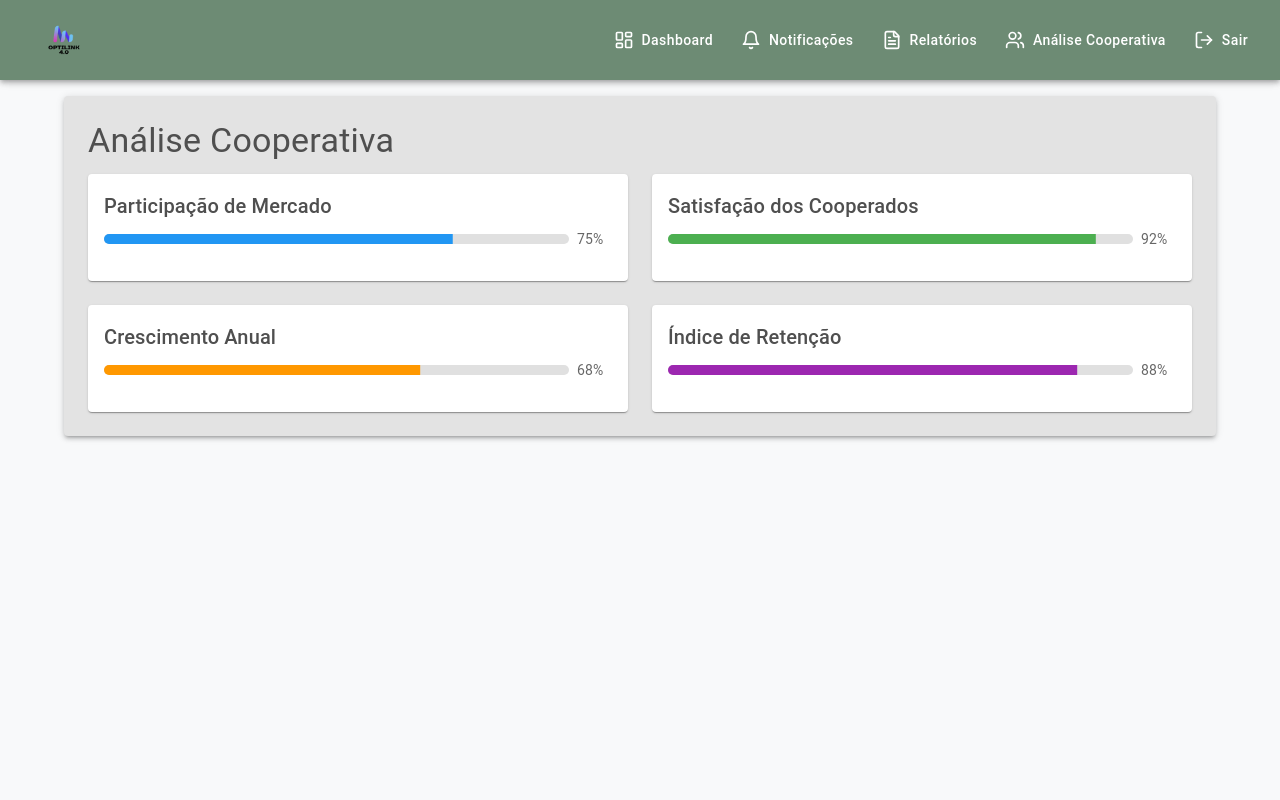
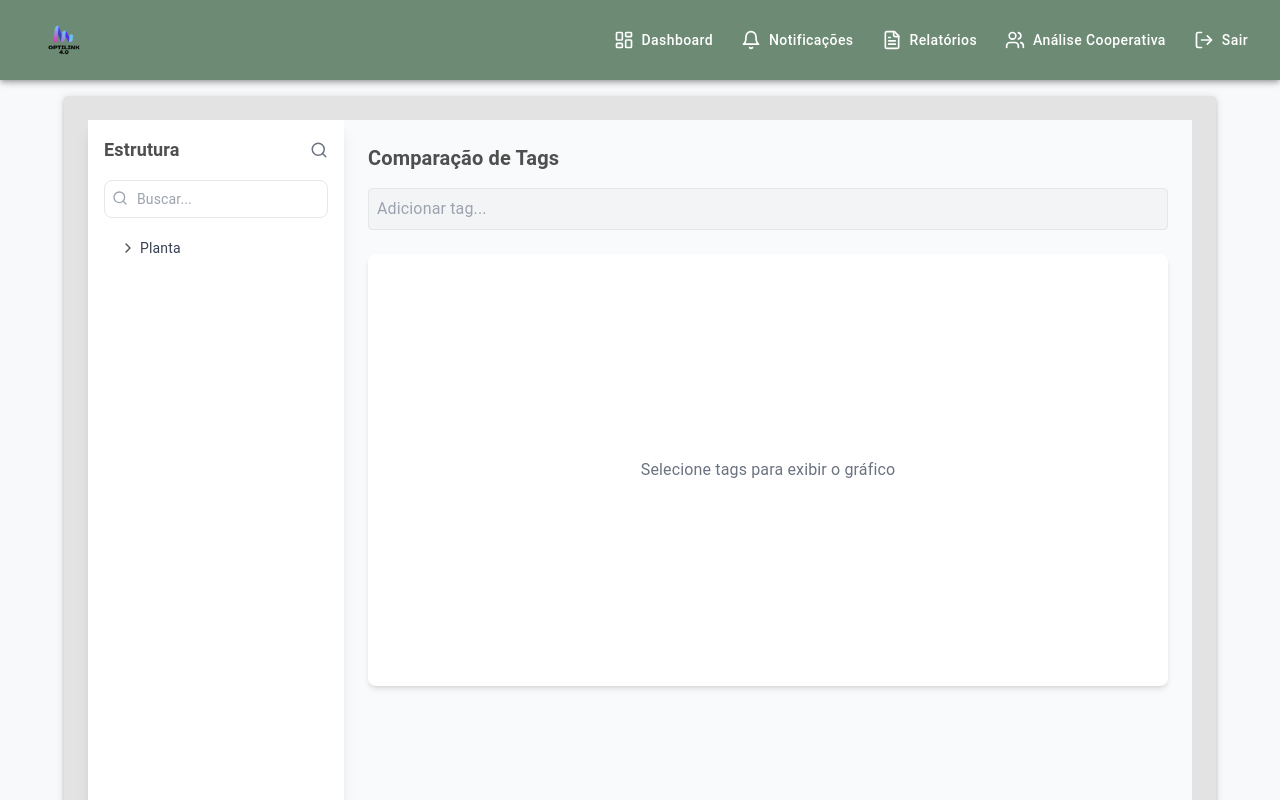
Before and after one commit to GuilhermeBarbosa16/Optlink4.0, a React (Vite) app: page /cooperative in a window 1280 px wide. Shown: the top 800 px of the page. Built offline with nearby package versions, Linux system fonts and the light colour scheme.

Commit message:
fix: começo da Cooperative

```diff
--- a/src/pages/Cooperative.tsx
+++ b/src/pages/Cooperative.tsx
@@ -1,78 +1,225 @@
-import React from 'react';
-import {
-  Typography,
-  Grid,
-  Card,
-  CardContent,
-  LinearProgress,
-  Box,
-} from '@mui/material';
+import React, { useState } from 'react';
+import { ChevronDown, ChevronRight, X, Search } from 'lucide-react';
+import { LineChart, Line, XAxis, YAxis, CartesianGrid, Tooltip, Legend, ResponsiveContainer } from 'recharts';
 
-const Cooperative: React.FC = () => {
-  const metrics = [
-    {
-      title: 'Participação de Mercado',
-      value: 75,
-      color: '#2196f3',
+// Mock data structure
+const structureData = {
+  'Planta': {
+    'Unidad 1': {
+      'Planta': {
+        'Subsistema': {
+          'Chute de Aços': ['Área 1', 'Área 2']
+        }
+      }
     },
-    {
-      title: 'Satisfação dos Cooperados',
-      value: 92,
-      color: '#4caf50',
-    },
-    {
-      title: 'Crescimento Anual',
-      value: 68,
-      color: '#ff9800',
-    },
-    {
-      title: 'Índice de Retenção',
-      value: 88,
-      color: '#9c27b0',
-    },
-  ];
+    'Unidade 2': {}
+  },
+};
+
+// Mock tag data
+const availableTags = [
+  'Área 1 - TEMP',
+  'Área 1 - PRES',
+  'Área 1 - VIB',
+  'Área 2 - TEMP',
+  'Área 2 - PRES',
+  'Área 2 - VIB',
+];
+
+// Mock chart data
+const chartData = [
+  { time: '00:00', 'Área 1 - TEMP': 4000, 'Área 1 - PRES': 2400 },
+  { time: '04:00', 'Área 1 - TEMP': 3000, 'Área 1 - PRES': 1398 },
+  { time: '08:00', 'Área 1 - TEMP': 2000, 'Área 1 - PRES': 9800 },
+  { time: '12:00', 'Área 1 - TEMP': 2780, 'Área 1 - PRES': 3908 },
+  { time: '16:00', 'Área 1 - TEMP': 1890, 'Área 1 - PRES': 4800 },
+  { time: '20:00', 'Área 1 - TEMP': 2390, 'Área 1 - PRES': 3800 },
+  { time: '24:00', 'Área 1 - TEMP': 3490, 'Área 1 - PRES': 4300 },
+];
+
+interface TreeNodeProps {
+  label: string;
+  children?: any;
+  level?: number;
+  path?: string[];
+}
+
+function TreeNode({ label, children, level = 0, path = [] }: TreeNodeProps) {
+  const [isExpanded, setIsExpanded] = useState(false);
+  const hasChildren = children && (Array.isArray(children) ? children.length > 0 : Object.keys(children).length > 0);
+  const currentPath = [...path, label];
+
+  const renderChildren = () => {
+    if (Array.isArray(children)) {
+      return children.map((child: string) => (
+        <TreeNode
+          key={child}
+          label={child}
+          path={currentPath}
+          level={level + 1}
+        />
+      ));
+    }
+    return Object.entries(children).map(([key, value]) => (
+      <TreeNode
+        key={key}
+        label={key}
+        children={value}
+        path={currentPath}
+        level={level + 1}
+      />
+    ));
+  };
 
   return (
-    <>
-      <Typography variant="h4" gutterBottom>
-        Análise Cooperativa
-      </Typography>
-      <Grid container spacing={3}>
-        {metrics.map((metric) => (
-          <Grid item xs={12} sm={6} key={metric.title}>
-            <Card>
-              <CardContent>
-                <Typography variant="h6" gutterBottom>
-                  {metric.title}
-                </Typography>
-                <Box sx={{ display: 'flex', alignItems: 'center', mb: 1 }}>
-                  <Box sx={{ width: '100%', mr: 1 }}>
-                    <LinearProgress
-                      variant="determinate"
-                      value={metric.value}
-                      sx={{
-                        height: 10,
-                        borderRadius: 5,
-                        backgroundColor: '#e0e0e0',
-                        '& .MuiLinearProgress-bar': {
-                          backgroundColor: metric.color,
-                        },
-                      }}
+    <div className="ml-4">
+      <div
+        className="flex items-center py-1 hover:bg-gray-100 rounded cursor-pointer"
+        onClick={() => hasChildren && setIsExpanded(!isExpanded)}
+      >
+        <span className="mr-1">
+          {hasChildren && (isExpanded ? <ChevronDown size={16} /> : <ChevronRight size={16} />)}
+        </span>
+        <span className="text-sm text-gray-700">{label}</span>
+      </div>
+      {isExpanded && hasChildren && (
+        <div>{renderChildren()}</div>
+      )}
+    </div>
+  );
+}
+
+function Cooperative() {
+  const [selectedTags, setSelectedTags] = useState<string[]>([]);
+  const [tagInput, setTagInput] = useState('');
+
+  const handleTagSelect = (tag: string) => {
+    if (!selectedTags.includes(tag)) {
+      setSelectedTags([...selectedTags, tag]);
+    }
+    setTagInput('');
+  };
+
+  const removeTag = (tagToRemove: string) => {
+    setSelectedTags(selectedTags.filter(tag => tag !== tagToRemove));
+  };
+
+  const filteredTags = availableTags.filter(tag =>
+    tag.toLowerCase().includes(tagInput.toLowerCase()) &&
+    !selectedTags.includes(tag)
+  );
+
+  return (
+    <div className="min-h-screen bg-gray-50 flex">
+      {/* Sidebar */}
+      <div className="w-64 bg-white shadow-lg">
+        <div className="p-4">
+          <div className="flex items-center justify-between mb-4">
+            <h2 className="text-lg font-semibold">Estrutura</h2>
+            <Search size={18} className="text-gray-500" />
+          </div>
+          <div className="relative">
+            <input
+              type="text"
+              className="w-full p-2 pl-8 border rounded-lg text-sm"
+              placeholder="Buscar..."
+            />
+            <Search size={16} className="absolute left-2 top-2.5 text-gray-400" />
+          </div>
+          <div className="mt-4 overflow-y-auto">
+            {Object.entries(structureData).map(([key, value]) => (
+              <TreeNode key={key} label={key} children={value} path={[]} />
+            ))}
+          </div>
+        </div>
+      </div>
+
+      {/* Main Content */}
+      <div className="flex-1 p-6">
+        <div className="mb-6">
+          <h1 className="text-xl font-semibold mb-4">Comparação de Tags</h1>
+
+          {/* Tag Selection */}
+          <div className="space-y-2">
+            {selectedTags.map(tag => (
+              <div
+                key={tag}
+                className="bg-gray-200 p-2 rounded flex items-center justify-between"
+              >
+                <span className="text-sm text-gray-700">{tag}</span>
+                <X
+                  size={16}
+                  className="cursor-pointer text-gray-500 hover:text-gray-700"
+                  onClick={() => removeTag(tag)}
+                />
+              </div>
+            ))}
+
+            <div className="relative">
+              <input
+                type="text"
+                className="w-full p-2 border rounded bg-gray-100"
+                placeholder="Adicionar tag..."
+                value={tagInput}
+                onChange={(e) => setTagInput(e.target.value)}
+              />
+              {tagInput && (
+                <div className="absolute z-10 w-full mt-1 bg-white border rounded-lg shadow-lg">
+                  {filteredTags.map(tag => (
+                    <div
+                      key={tag}
+                      className="p-2 hover:bg-gray-100 cursor-pointer text-sm"
+                      onClick={() => handleTagSelect(tag)}
+                    >
+                      {tag}
+                    </div>
+                  ))}
+                </div>
+              )}
+            </div>
+          </div>
+        </div>
+
+        {/* Chart Area */}
+        <div className="bg-white rounded-lg shadow-md p-6">
+          <div className="h-96">
+            {selectedTags.length === 0 ? (
+              <div className="h-full flex items-center justify-center text-gray-500">
+                <p>Selecione tags para exibir o gráfico</p>
+              </div>
+            ) : (
+              <ResponsiveContainer width="100%" height="100%">
+                <LineChart
+                  data={chartData}
+                  margin={{
+                    top: 5,
+                    right: 30,
+                    left: 20,
+                    bottom: 5,
+                  }}
+                >
+                  <CartesianGrid strokeDasharray="3 3" />
+                  <XAxis dataKey="time" />
+                  <YAxis />
+                  <Tooltip />
+                  <Legend />
+                  {selectedTags.map((tag, index) => (
+                    <Line
+                      key={tag}
+                      type="monotone"
+                      dataKey={tag}
+                      stroke={`hsl(${index * 60}, 70%, 50%)`}
+                      dot={false}
                     />
-                  </Box>
-                  <Box sx={{ minWidth: 35 }}>
-                    <Typography variant="body2" color="text.secondary">
-                      {`${Math.round(metric.value)}%`}
-                    </Typography>
-                  </Box>
-                </Box>
-              </CardContent>
-            </Card>
-          </Grid>
-        ))}
-      </Grid>
-    </>
+                  ))}
+                </LineChart>
+              </ResponsiveContainer>
+            )}
+          </div>
+        </div>
+      </div>
+    </div>
   );
-};
+}
 
 export default Cooperative;
```
